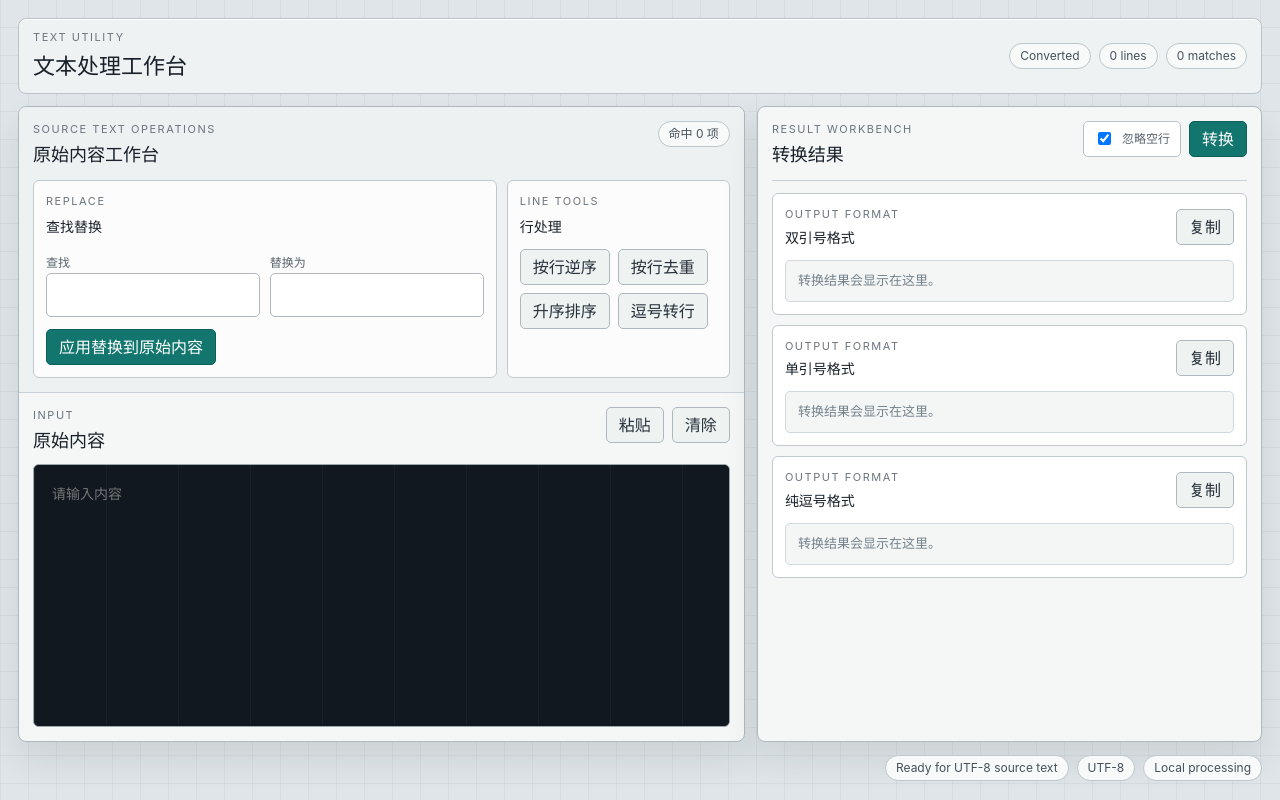
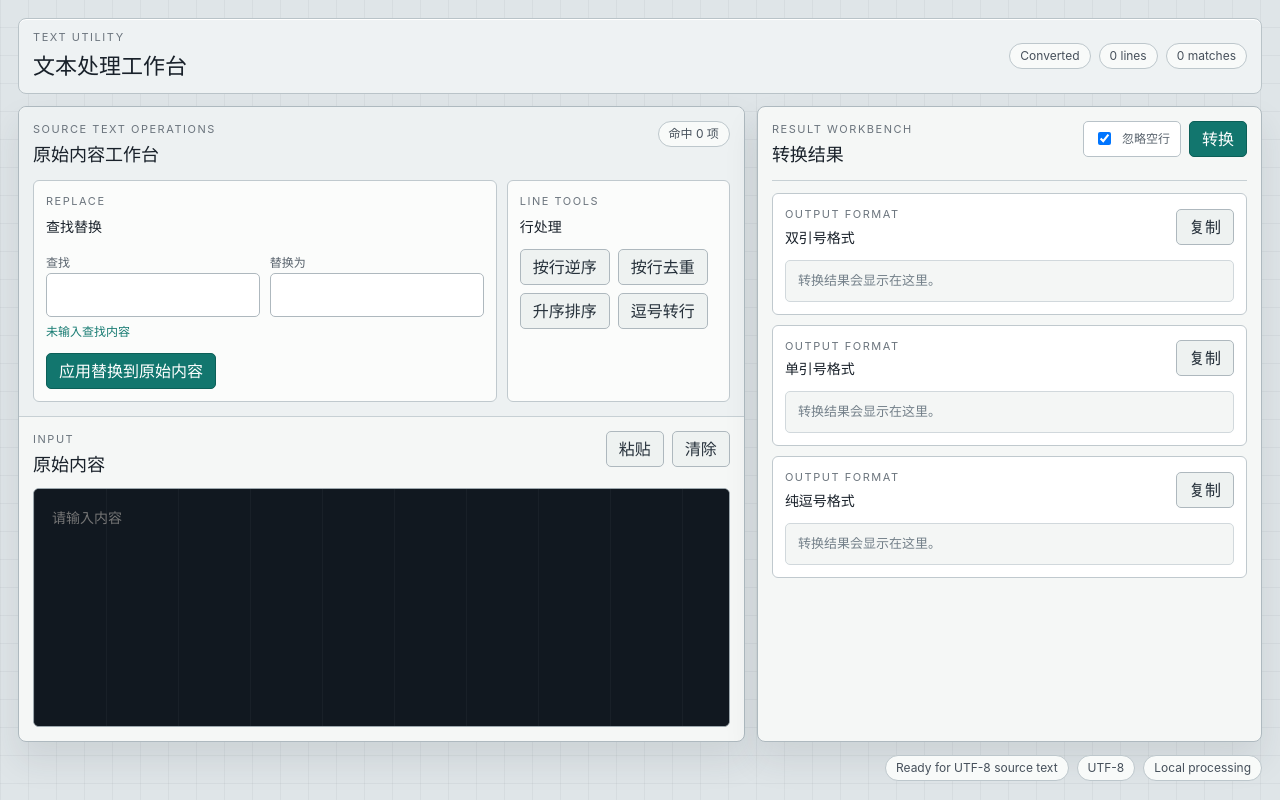
Before and after one commit to lyloou/text-tool, a React (Vite) app in the folder frontend/: page / in a window 1280 px wide. Built offline with nearby package versions, Linux system fonts and the light colour scheme.

Commit message:
Show match count under search input

```diff
--- a/frontend/src/App.css
+++ b/frontend/src/App.css
@@ -172,6 +172,12 @@ h3 {
 label span {
   font-size: 12px;
   color: #59636d;
+}
+
+.match-hint {
+  display: block;
+  margin-top: 6px;
+  color: #177b72;
 }
 
 input,
--- a/frontend/src/components/Toolbar.tsx
+++ b/frontend/src/components/Toolbar.tsx
@@ -43,6 +43,7 @@ function Toolbar({
             <label>
               <span>查找</span>
               <input value={replaceQuery} onChange={(event) => onReplaceQueryChange(event.target.value)} />
+              <span className="match-hint">{replaceQuery ? `匹配 ${matchCount} 项` : '未输入查找内容'}</span>
             </label>
             <label>
               <span>替换为</span>
```
